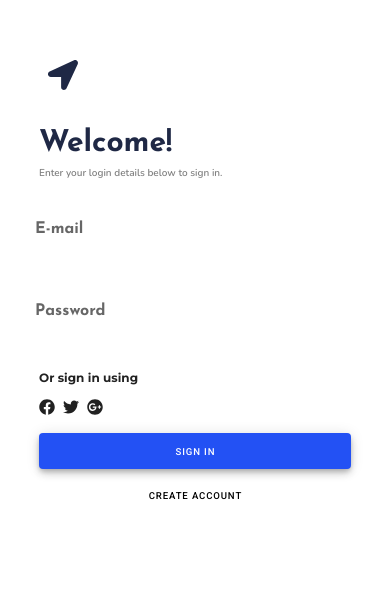
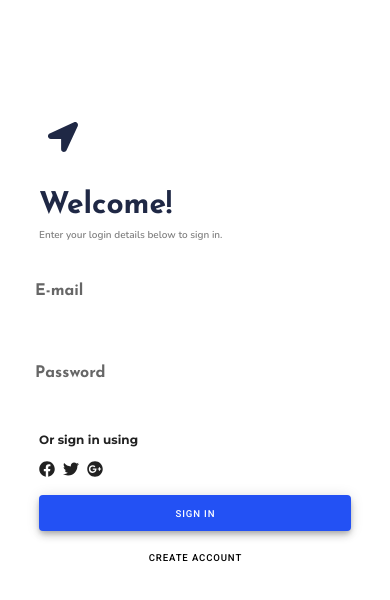
Before and after one commit to onlinkers/event-discovery-prototype, a Vue app: page / in a window 390 px wide. Shown: the part 118-718 px from the top of the page. Built offline with nearby package versions, Linux system fonts and the light colour scheme; what vue-mq would draw is missing.

Commit message:
inspiration styling

```diff
--- a/src/components/exploreBar.vue
+++ b/src/components/exploreBar.vue
@@ -25,7 +25,7 @@
             <v-icon>mdi-plus</v-icon>
           </v-btn> -->
         </div>
-        <v-btn color="primary" fab small text class="profile-icon">
+        <v-btn color="primary" fab large text class="profile-icon">
           <font-awesome-icon icon="user-circle" class="fa-2x"></font-awesome-icon>
         </v-btn>
       </div>
@@ -151,6 +151,7 @@ export default {
       flex-direction: row;
       flex-grow: 1;
       justify-content: space-evenly;
+      max-width: 50em;
     }
     .page-link {
       text-decoration: none;
--- a/src/views/Welcome.vue
+++ b/src/views/Welcome.vue
@@ -1,5 +1,6 @@
 <template>
   <div class="WelcomePage">
+    <div class="WelcomePage-container">
     <div class="welcome-text">
       <font-awesome-icon icon="location-arrow" class="location-icon fa-3x" color="#1F2845"></font-awesome-icon>
       <h1>Welcome!</h1>
@@ -44,6 +45,7 @@
       </div>
     </div>
   </div>
+  </div>
 </template>
 <script>
 import { rules } from '../utils'
@@ -59,12 +61,18 @@ export default {
 </script>
 <style lang="scss">
 .WelcomePage {
+  display: flex;
+  justify-content: center;
+  align-items: center;
+  width: 100vw;
+  height: 100vh;
+}
+
+.WelcomePage-container {
   display: block;
   width: 500px;
   max-width: 50%;
-  height: 100vh;
   max-height: 100vh;
-  margin: 0 auto;
 
   .welcome-text {
     font-family: 'Josefin Sans', sans-serif;
@@ -163,7 +171,7 @@ export default {
     margin: 0;
 
     .welcome-text {
-      margin-top: 20vh;
+      margin-top: 10vh;
     }
 
     .auth {
```
